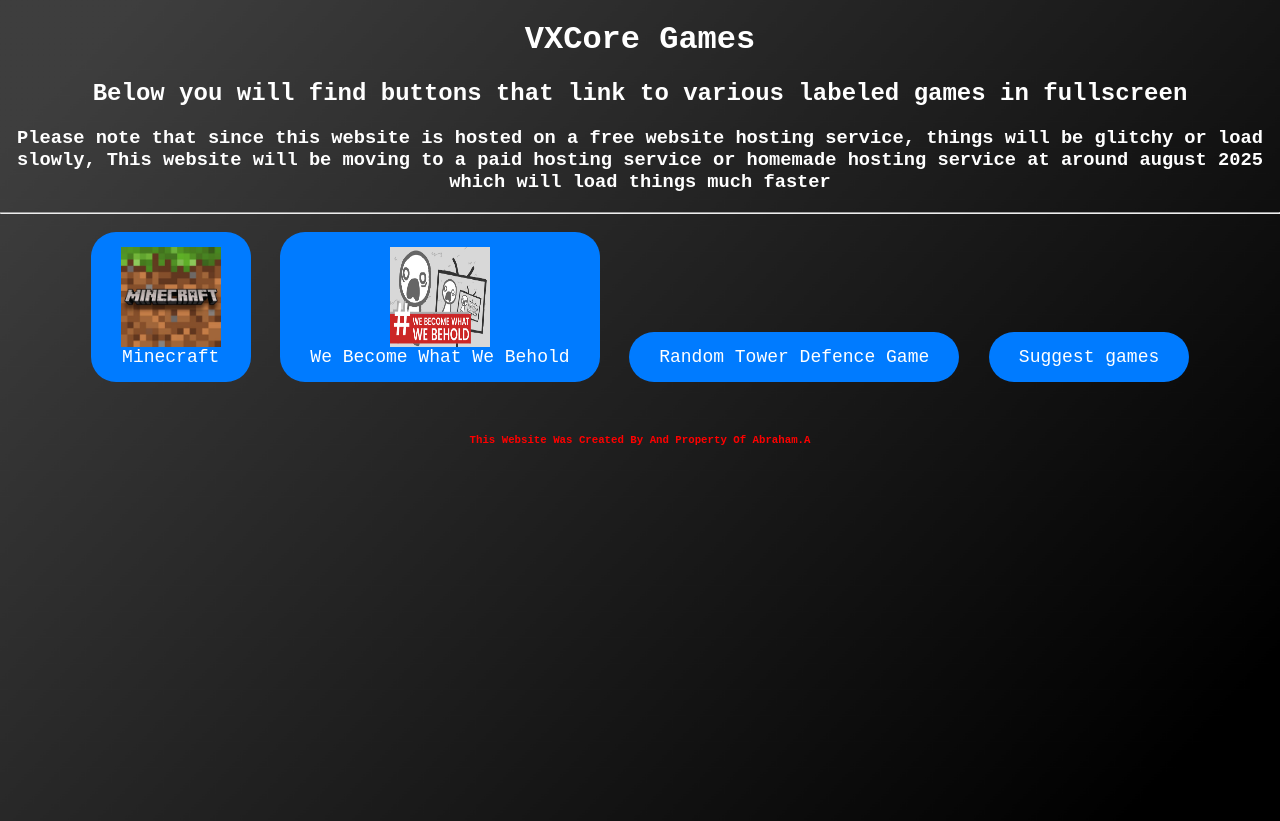
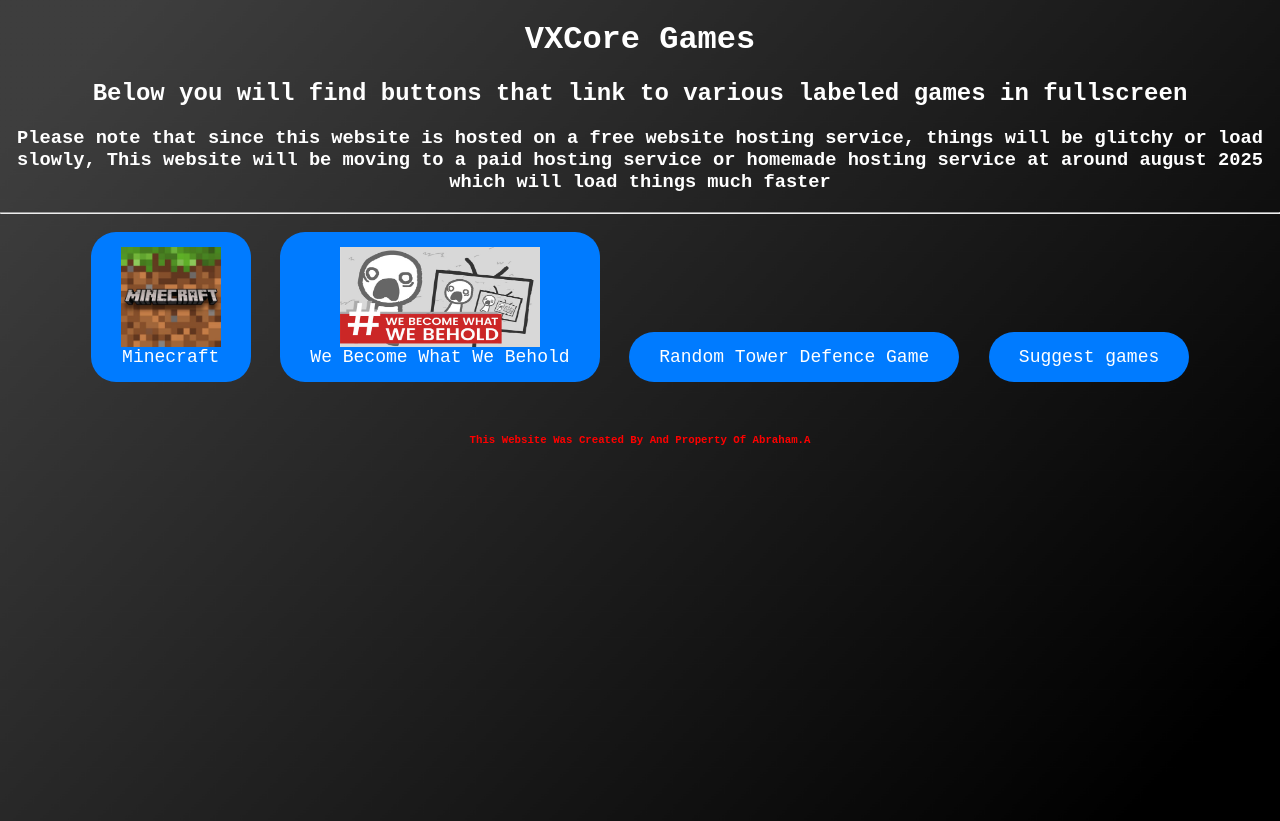
Before and after one commit to VXCore-Games/VXCore, a plain HTML site: page index.html in a window 1280 px wide. Drawn offline with Linux system fonts and the light colour scheme.

Commit message:
Update index.html

```diff
--- a/index.html
+++ b/index.html
@@ -53,7 +53,7 @@
         </button>
 
         <button onclick="window.location.href='wbwwb/wbwwb-index.html';" style="position: relative;">
-            <img src="wbwwb.jpg" alt="wbwwb Icon"  style="width: 100px; height: 100px; display: block; margin: 0 auto;">
+            <img src="wbwwb.jpg" alt="wbwwb Icon"  style="width: 200px; height: 100px; display: block; margin: 0 auto;">
             <span>We Become What We Behold</span>
         </button>
 
```
